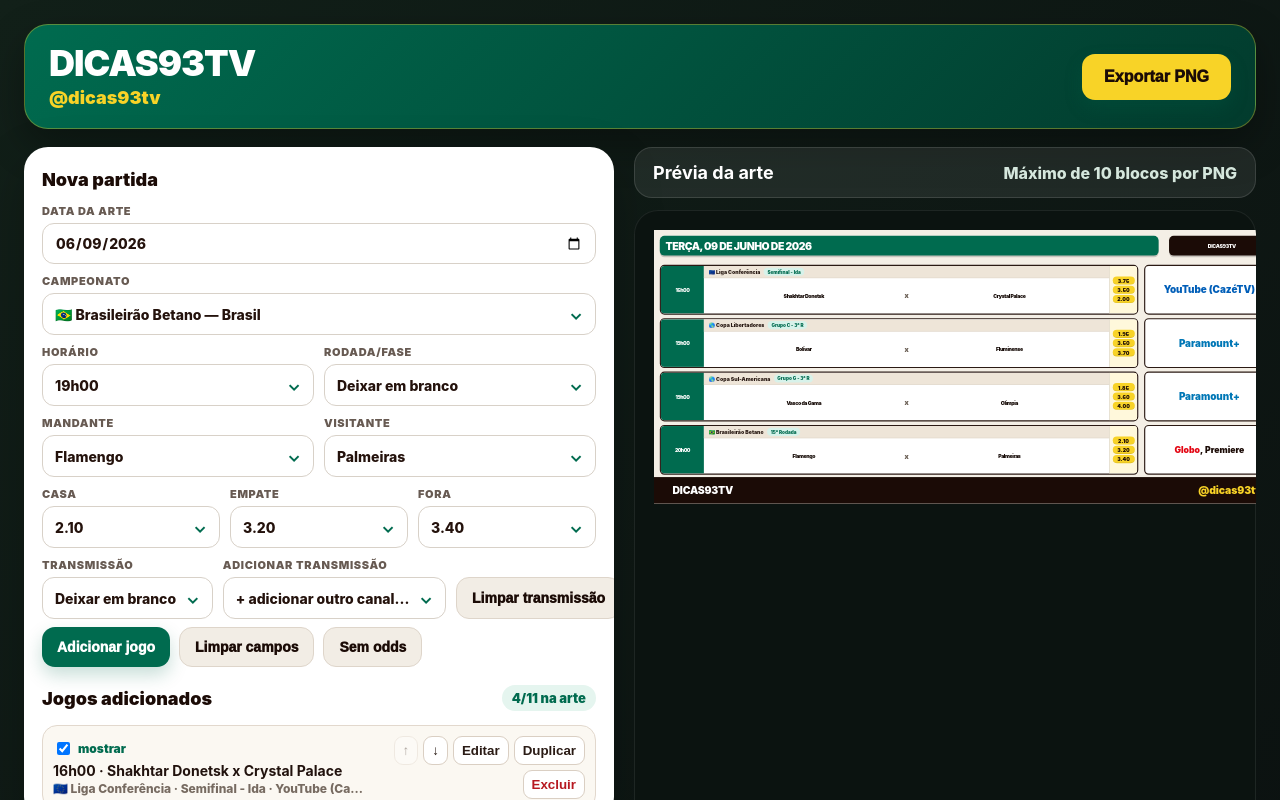
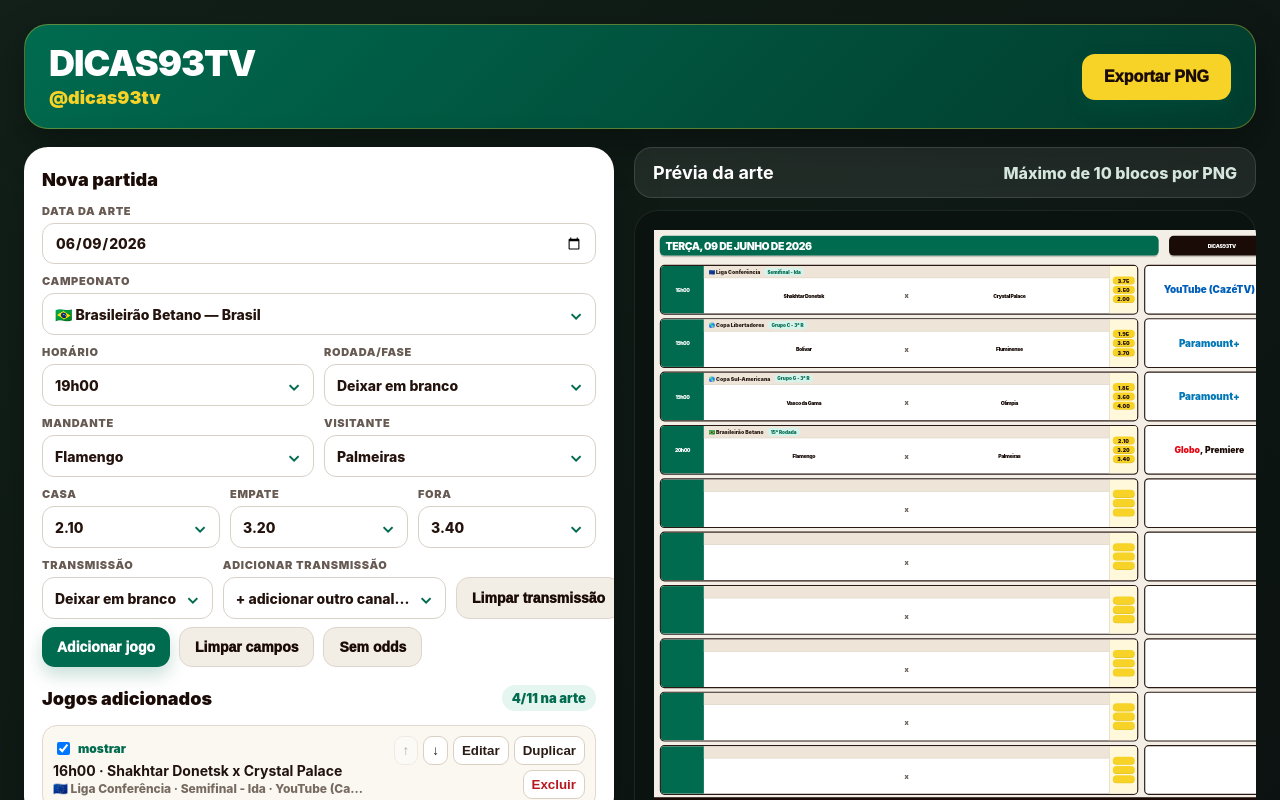
Before and after one commit to gabrieldigitalsales-del/dicas93WARLLEY, a React (Vite) app: page / in a window 1280 px wide. Shown: the top 800 px of the page. Built offline with nearby package versions, Linux system fonts and the light colour scheme.

Commit message:
Add files via upload

```diff
--- a/src/main.jsx
+++ b/src/main.jsx
@@ -321,23 +321,25 @@
 }
 
 function CanvasCard({ game }){
-  const roundText = displayRound(game.round)
-  const channelText = displayChannel(game.channel)
+  const isPlaceholder = !!game.isPlaceholder
+  const roundText = isPlaceholder ? '' : displayRound(game.round)
+  const competitionText = isPlaceholder ? '' : competitionLabel(game)
+  const channelText = isPlaceholder ? '' : displayChannel(game.channel)
   const channelFontSize = getChannelFontSize(channelText)
   const channelLines = getWrappedChannelLines(channelText, 205, channelFontSize, 4)
   const multiChannel = channelParts(channelText).length > 1
 
   return <div className="canvasRow">
     <div className="matchBox">
-      <div className="timeCell">{game.time || '--h--'}</div>
+      <div className="timeCell">{isPlaceholder ? '' : (game.time || '--h--')}</div>
       <div className="matchMain">
         <div className="leagueLine">
-          <span className="leagueName">{competitionLabel(game)}</span>
+          <span className="leagueName">{competitionText}</span>
           {roundText && <span className="roundPill">{roundText}</span>}
         </div>
-        <div className="teamsLine"><span>{game.home || 'Mandante'}</span><em>x</em><span>{game.away || 'Visitante'}</span></div>
+        <div className="teamsLine"><span>{isPlaceholder ? '' : (game.home || 'Mandante')}</span><em>x</em><span>{isPlaceholder ? '' : (game.away || 'Visitante')}</span></div>
       </div>
-      <div className="oddsCell"><span>{game.oddHome || '—'}</span><span>{game.oddDraw || '—'}</span><span>{game.oddAway || '—'}</span></div>
+      <div className="oddsCell"><span>{isPlaceholder ? '' : (game.oddHome || '—')}</span><span>{isPlaceholder ? '' : (game.oddDraw || '—')}</span><span>{isPlaceholder ? '' : (game.oddAway || '—')}</span></div>
     </div>
     <div className={`channelBox${multiChannel ? ' multi' : ''}`} style={{ fontSize: `${channelFontSize}px` }}>
       {channelLines.map((line, lineIdx) => (
@@ -359,17 +361,41 @@
 const FOOTER_HEIGHT = 46
 const CANVAS_BOTTOM_PADDING = 10
 
-function getCanvasHeight(visibleCount) {
-  const rows = Math.max(visibleCount, 1)
+function createPlaceholderGame(index) {
+  return {
+    id: `placeholder-${index}`,
+    selected: false,
+    isPlaceholder: true,
+    time: '',
+    competition: '',
+    round: '',
+    home: '',
+    away: '',
+    oddHome: '',
+    oddDraw: '',
+    oddAway: '',
+    channel: ''
+  }
+}
+
+function buildVisibleRows(games) {
+  const visible = games.filter(g => g.selected).slice(0, MAX_PNG_BLOCKS)
+  const missing = Math.max(0, MAX_PNG_BLOCKS - visible.length)
+  const placeholders = Array.from({ length: missing }, (_, index) => createPlaceholderGame(index + 1))
+  return [...visible, ...placeholders]
+}
+
+function getCanvasHeight() {
+  const rows = MAX_PNG_BLOCKS
   return HEADER_BLOCK + rows * ROW_HEIGHT + Math.max(0, rows - 1) * ROW_GAP + FOOTER_HEIGHT + CANVAS_BOTTOM_PADDING
 }
 
 function FeedCanvas({ date, games }){
-  const visible = games.filter(g => g.selected).slice(0, MAX_PNG_BLOCKS)
-  const canvasHeight = getCanvasHeight(visible.length)
+  const visibleRows = buildVisibleRows(games)
+  const canvasHeight = getCanvasHeight()
   return <div className="feedCanvas" style={{ height: `${canvasHeight}px` }}>
     <div className="canvasHeader"><div className="dateBadge">{formatDatePt(date)}</div><div className="brandBadge"><span>DICAS93TV</span></div></div>
-    <div className="rowsWrap">{visible.map(game => <CanvasCard game={game} key={game.id} />)}</div>
+    <div className="rowsWrap">{visibleRows.map(game => <CanvasCard game={game} key={game.id} />)}</div>
     <div className="canvasFooter"><strong>{BRAND}</strong><span>{INSTAGRAM}</span></div>
   </div>
 }
@@ -607,8 +633,8 @@
 
 function downloadProgramPng(date, games, filename) {
   const W = CANVAS_W
-  const visible = games.filter(g => g.selected).slice(0, MAX_PNG_BLOCKS)
-  const H = getCanvasHeight(visible.length)
+  const visible = buildVisibleRows(games)
+  const H = getCanvasHeight()
   const canvas = document.createElement('canvas')
   canvas.width = W
   canvas.height = H
@@ -656,7 +682,7 @@
 
     ctx.fillStyle = colors.green
     ctx.fillRect(x, y, timeW, rowH)
-    drawCenteredText(ctx, game.time || '--h--', x + timeW / 2, y + rowH / 2, timeW - 8, '900 18px Arial, Helvetica, sans-serif', '#ffffff')
+    drawCenteredText(ctx, game.isPlaceholder ? '' : (game.time || '--h--'), x + timeW / 2, y + rowH / 2, timeW - 8, '900 18px Arial, Helvetica, sans-serif', '#ffffff')
 
     ctx.fillStyle = colors.pale
     ctx.fillRect(x + timeW, y, matchW - timeW - oddsW, 21)
@@ -664,8 +690,8 @@
     ctx.lineWidth = 1
     ctx.beginPath(); ctx.moveTo(x + timeW, y + 21); ctx.lineTo(x + matchW - oddsW, y + 21); ctx.stroke()
 
-    drawLeftText(ctx, competitionLabel(game), x + timeW + 8, y + 11, game.round ? 290 : 470, '900 9px Arial, Helvetica, sans-serif', '#2a1b15')
-    const roundText = displayRound(game.round)
+    drawLeftText(ctx, game.isPlaceholder ? '' : competitionLabel(game), x + timeW + 8, y + 11, game.round ? 290 : 470, '900 9px Arial, Helvetica, sans-serif', '#2a1b15')
+    const roundText = game.isPlaceholder ? '' : displayRound(game.round)
     if (roundText) {
       const pillW = Math.min(185, Math.max(80, ctx.measureText(roundText).width + 26))
       fillRound(ctx, x + 315, y + 3.5, pillW, 14, 7, '#d7f2ea')
@@ -679,15 +705,15 @@
     const midCX = contentX + contentW / 2
     const leftCX = contentX + contentW * 0.25
     const rightCX = contentX + contentW * 0.75
-    drawCenteredText(ctx, game.home || 'Mandante', leftCX, teamsY + teamsH / 2, contentW * 0.43, '900 16px Arial, Helvetica, sans-serif', '#160b07')
+    drawCenteredText(ctx, game.isPlaceholder ? '' : (game.home || 'Mandante'), leftCX, teamsY + teamsH / 2, contentW * 0.43, '900 16px Arial, Helvetica, sans-serif', '#160b07')
     drawCenteredText(ctx, 'x', midCX, teamsY + teamsH / 2, 18, '900 12px Arial, Helvetica, sans-serif', '#6d6258')
-    drawCenteredText(ctx, game.away || 'Visitante', rightCX, teamsY + teamsH / 2, contentW * 0.43, '900 16px Arial, Helvetica, sans-serif', '#160b07')
+    drawCenteredText(ctx, game.isPlaceholder ? '' : (game.away || 'Visitante'), rightCX, teamsY + teamsH / 2, contentW * 0.43, '900 16px Arial, Helvetica, sans-serif', '#160b07')
 
     ctx.fillStyle = '#fff8db'
     ctx.fillRect(x + matchW - oddsW, y, oddsW, rowH)
     ctx.strokeStyle = '#d8d0c6'
     ctx.beginPath(); ctx.moveTo(x + matchW - oddsW, y); ctx.lineTo(x + matchW - oddsW, y + rowH); ctx.stroke()
-    ;[game.oddHome || '—', game.oddDraw || '—', game.oddAway || '—'].forEach((odd, idx) => {
+    ;[(game.isPlaceholder ? '' : (game.oddHome || '—')), (game.isPlaceholder ? '' : (game.oddDraw || '—')), (game.isPlaceholder ? '' : (game.oddAway || '—'))].forEach((odd, idx) => {
       const oy = y + 9 + idx * 24
       fillRound(ctx, x + matchW - oddsW + 5, oy, 38, 16, 8, colors.yellow)
       drawCenteredText(ctx, odd, x + matchW - oddsW + 24, oy + 8, 34, '900 9px Arial, Helvetica, sans-serif', colors.dark)
@@ -727,8 +753,7 @@
   const teamOptions = selectedCompetition?.teams || []
   const competitionOptions = competitions.map(c => `${countryFlag(c.country)} ${c.name} — ${c.country}`)
   const selectedCount = games.filter(g => g.selected).length
-  const previewCount = Math.min(selectedCount, MAX_PNG_BLOCKS)
-  const previewHeight = getCanvasHeight(previewCount)
+  const previewHeight = getCanvasHeight()
 
   function setDraftField(key, value){
     setDraft(prev => {
```
